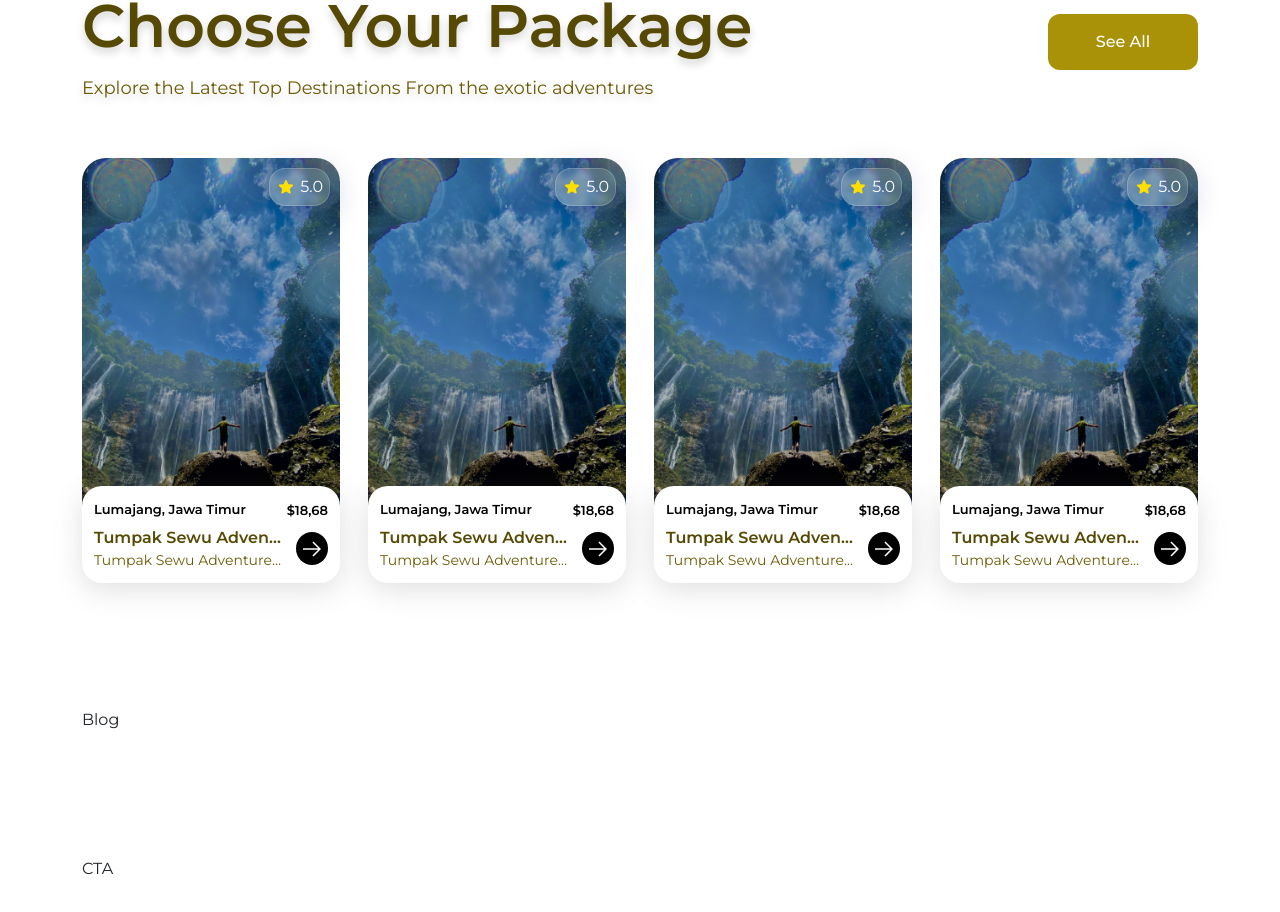
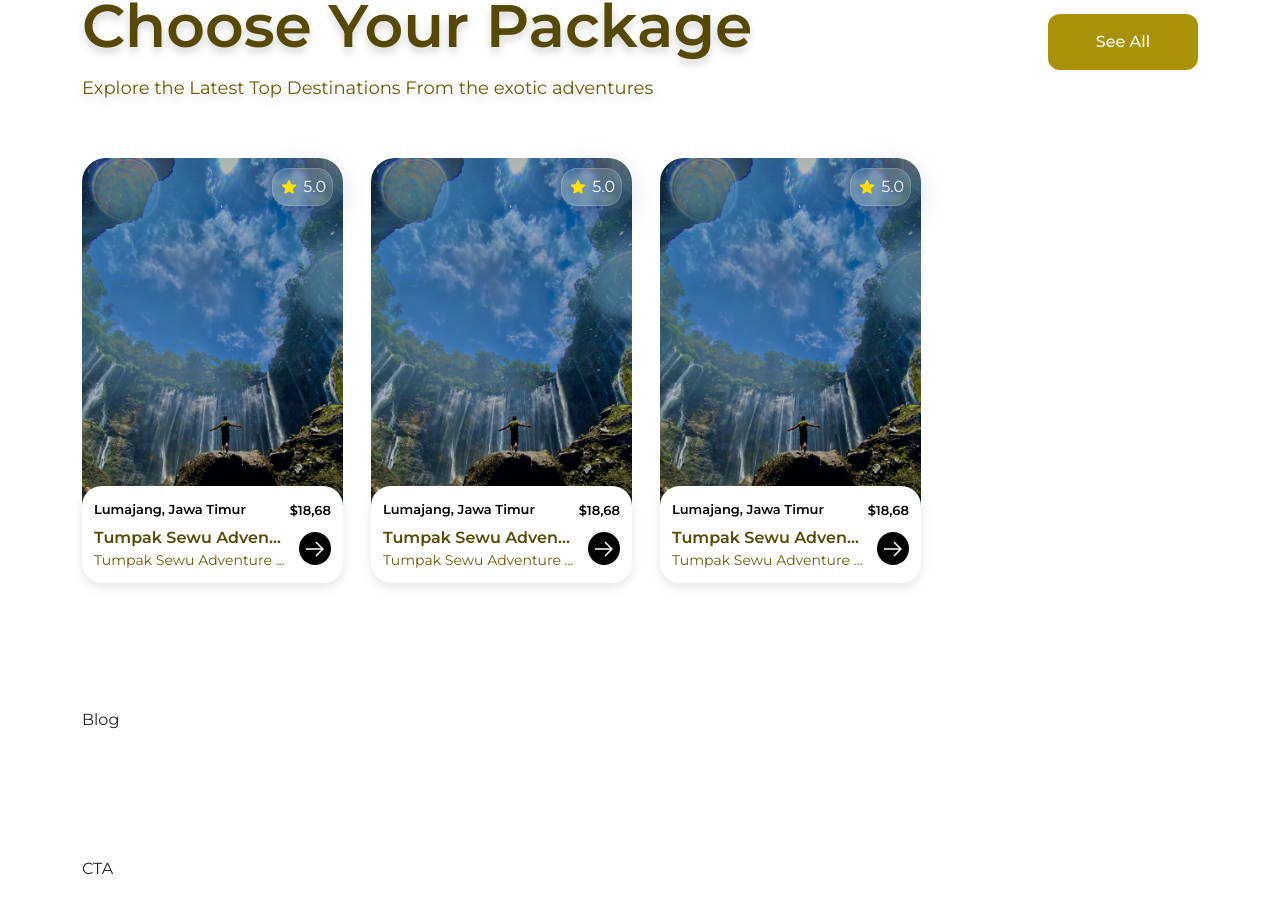
Before and after one commit to laksamanaap/Kangs, a Next.js app: page / in a window 1280 px wide. Shown: the part 1291-2203 px from the top of the page. Built offline with nearby package versions, Linux system fonts and the light colour scheme.

Commit message:
feat : services and package section (section still confused about responsive)

```diff
--- a/src/app/components/Packages.tsx
+++ b/src/app/components/Packages.tsx
@@ -34,15 +34,7 @@ const Packages = () => {
       subtitle: "Tumpak Sewu Adventure is amazing place for tracking",
       location: "Lumajang, Jawa Timur"
     },
-    {
-      id: 4,
-      rating: "5.0",
-      image: tumpakSewuImage1,
-      title: "Tumpak Sewu Adventure",
-      price: "18,68",
-      subtitle: "Tumpak Sewu Adventure is amazing place for tracking",
-      location: "Lumajang, Jawa Timur"
-    },
+
   ]
 
   return (
@@ -60,7 +52,7 @@ const Packages = () => {
             {packageValues.map((packageValue) => {
               const { id, rating, image, title, price, location, subtitle } = packageValue;
               return (
-                <Col>
+                <Col lg={3} md={6} sm={12} xs={12}>
                   <PackagesCard
                     id={id}
                     rating={rating}
--- a/src/app/styles/components/_packages.scss
+++ b/src/app/styles/components/_packages.scss
@@ -50,10 +50,10 @@
     position: relative;
 
     &__image {
-        position: relative;
+        // position: relative;
+        width: 100%;
         object-fit: cover;
         object-position: center;
-        width: 100%;
         height: toRem(425);
         border-radius: toRem(24);
         filter: brightness(0.85);
@@ -69,7 +69,7 @@
         background-color: $white;
         border-radius: toRem(20);
         padding: toRem(12);
-        box-shadow: rgba(100, 100, 111, 0.2) 0px 7px 29px 0px;
+        box-shadow: rgba(0, 0, 0, 0.1) 0px 4px 12px;
 
         &-top {
             display: flex;
```
